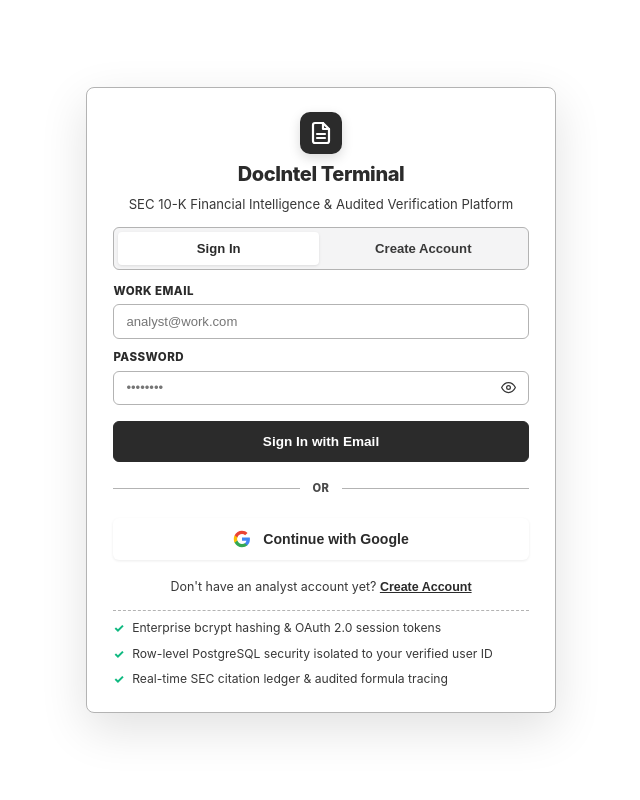
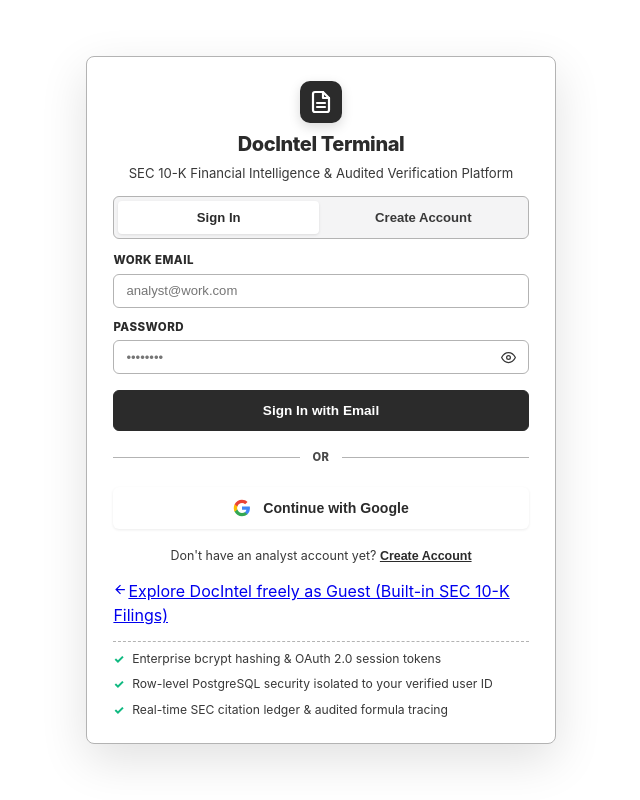
Before and after one commit to Prabhu-Jethi/Financial_Doc, a Next.js app in the folder frontend/: page /login in a window 1280 px wide. Shown: the whole page, without its empty margins (319-959 px from the left). Built offline with nearby package versions, Linux system fonts and the light colour scheme.

Commit message:
feat(login): provide return link to freely explore SEC filings as guest (DEC-067)

```diff
--- a/frontend/src/app/login/page.jsx
+++ b/frontend/src/app/login/page.jsx
@@ -562,6 +562,16 @@ function LoginContent() {
           )}
         </div>
 
+        {/* Guest Exploration Free Access Link */}
+        <div className="guest-explore-container">
+          <a href="/" className="link-guest-explore">
+            <svg width="15" height="15" viewBox="0 0 24 24" fill="none" stroke="currentColor" strokeWidth="2">
+              <path d="M19 12H5M12 19l-7-7 7-7" />
+            </svg>
+            <span>Explore DocIntel freely as Guest (Built-in SEC 10-K Filings)</span>
+          </a>
+        </div>
+
         {/* Feature Highlights (Sign In view) */}
         {mode === "signin" && (
           <div className="login-features-list">
```
